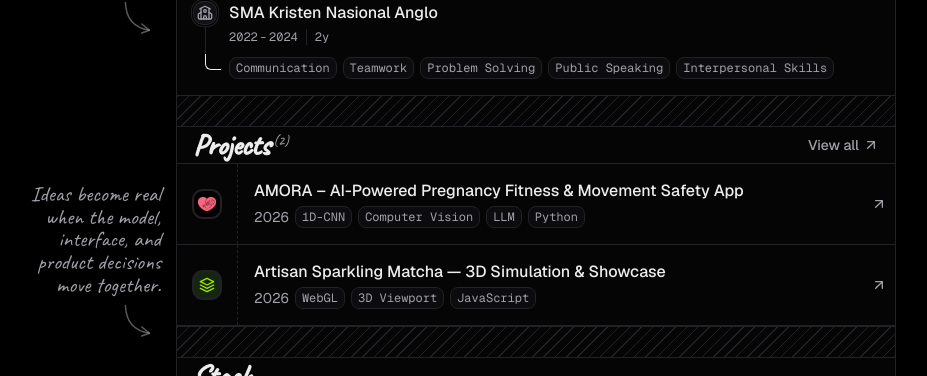
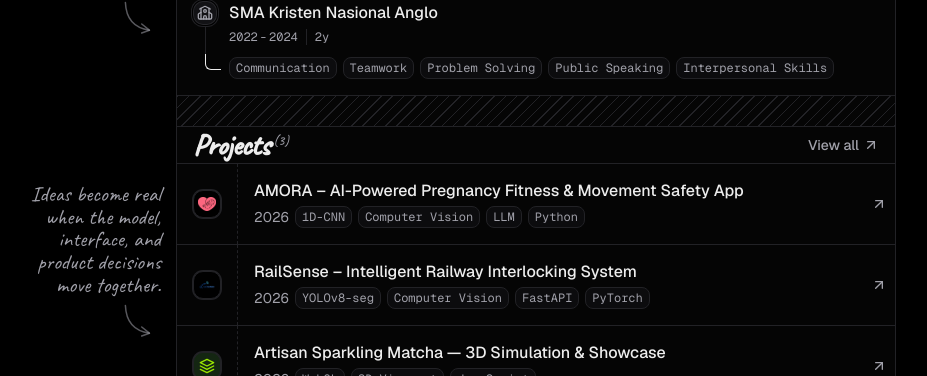
Before and after one commit to FidelCristopher/portofolio, a Next.js app: page / in a window 1280 px wide. Shown: the part 860-1236 px from the top of the page, without its empty margins (104-1031 px from the left). Built offline with nearby package versions, Linux system fonts and the light colour scheme; no server answers.

Commit message:
feat: add RailSense intelligent railway interlocking system to projects showcase

```diff
--- a/src/components/portfolio/root/AllProjectsGrid.tsx
+++ b/src/components/portfolio/root/AllProjectsGrid.tsx
@@ -39,7 +39,43 @@ export function AllProjectsGrid() {
           </a>
         </div>
 
-        {/* Project 2: Matcha Simulation */}
+        {/* Project 2: RailSense */}
+        <div id="project-railsense" className="group flex flex-col gap-2 bg-background p-3 transition-[background-color] duration-200 ease-out hover:bg-accent-muted">
+          <a
+            className="flex h-full flex-col gap-2 rounded-lg focus-visible:ring-2 focus-visible:ring-ring focus-visible:ring-offset-2 focus-visible:ring-offset-background focus-visible:outline-none"
+            href="https://github.com/FidelCristopher/RailSense"
+            target="_blank"
+            rel="noopener noreferrer"
+          >
+            <div className="relative flex aspect-[16/10] w-full items-center justify-center overflow-hidden rounded-lg border border-line bg-zinc-950 select-none">
+              <div className="relative z-10 flex size-28 items-center justify-center p-2 rounded-2xl bg-black/60 border border-white/10 shadow-2xl transition-transform duration-500 ease-out group-hover:scale-105">
+                <img alt="RailSense Logo" src="/projects/railsense/logo.png" className="size-full object-contain drop-shadow-lg" />
+              </div>
+            </div>
+            <div className="flex flex-col gap-2 p-2">
+              <div className="flex items-start justify-between gap-3">
+                <p className="text-lg leading-snug font-medium text-balance">RailSense – Intelligent Railway Interlocking System</p>
+                <svg xmlns="http://www.w3.org/2000/svg" width="24" height="24" viewBox="0 0 24 24" fill="none" stroke="currentColor" strokeWidth="2" strokeLinecap="round" strokeLinejoin="round" className="lucide lucide-arrow-up-right mt-1 size-4 shrink-0 text-muted-foreground transition-transform group-hover:translate-x-0.5 group-hover:-translate-y-0.5" aria-hidden="true">
+                  <path d="M7 7h10v10"></path>
+                  <path d="M7 17 17 7"></path>
+                </svg>
+              </div>
+              <p className="line-clamp-2 text-sm leading-6 text-muted-foreground">
+                Intelligent railway crossing safety and traffic light interlocking system powered by Computer Vision (YOLOv8-seg Instance Segmentation) and real-time hazard area actuation to prevent gridlocked vehicles on train tracks.
+              </p>
+              <div className="flex flex-wrap items-center gap-1.5">
+                <span data-slot="tag" className="inline-flex items-center rounded-md border border-border bg-muted/60 px-1.5 py-0.5 font-mono text-xs text-muted-foreground">2026</span>
+                <span data-slot="tag" className="inline-flex items-center rounded-md border border-border bg-muted/60 px-1.5 py-0.5 font-mono text-xs text-muted-foreground">Computer Vision</span>
+                <span data-slot="tag" className="inline-flex items-center rounded-md border border-border bg-muted/60 px-1.5 py-0.5 font-mono text-xs text-muted-foreground">YOLOv8-seg</span>
+                <span data-slot="tag" className="inline-flex items-center rounded-md border border-border bg-muted/60 px-1.5 py-0.5 font-mono text-xs text-muted-foreground">PyTorch</span>
+                <span data-slot="tag" className="inline-flex items-center rounded-md border border-border bg-muted/60 px-1.5 py-0.5 font-mono text-xs text-muted-foreground">FastAPI</span>
+                <span data-slot="tag" className="inline-flex items-center rounded-md border border-border bg-muted/60 px-1.5 py-0.5 font-mono text-xs text-muted-foreground">Next.js</span>
+              </div>
+            </div>
+          </a>
+        </div>
+
+        {/* Project 3: Matcha Simulation */}
         <div id="project-matcha" className="group flex flex-col gap-2 bg-background p-3 transition-[background-color] duration-200 ease-out hover:bg-accent-muted">
           <a
             className="flex h-full flex-col gap-2 rounded-lg focus-visible:ring-2 focus-visible:ring-ring focus-visible:ring-offset-2 focus-visible:ring-offset-background focus-visible:outline-none"
@@ -77,7 +113,7 @@ export function AllProjectsGrid() {
         </div>
 
         {/* Future Projects Placeholder */}
-        <div className="flex min-h-[300px] flex-col items-center justify-center bg-background p-6 select-none sm:col-span-2 border-t border-line">
+        <div className="flex min-h-[300px] flex-col items-center justify-center bg-background p-6 select-none border-t border-line">
           <span className="font-handwritten text-3xl font-medium tracking-wider text-muted-foreground">Still cooking next projects...</span>
         </div>
       </div>
--- a/src/components/portfolio/root/ProjectsSection.tsx
+++ b/src/components/portfolio/root/ProjectsSection.tsx
@@ -16,7 +16,7 @@ export function ProjectsSection() {
       <header data-slot="panel-header" className="border-b border-line px-4 has-data-[slot=panel-description]:*:data-[slot=panel-title]:border-b has-data-[slot=panel-description]:*:data-[slot=panel-title]:border-line">
         <div className="flex items-center justify-between gap-3">
           <h2 data-slot="panel-title" className="font-handwritten text-3xl font-semibold tracking-tight">
-            Projects<sup className="top-[-0.75em] ml-1 text-sm font-medium tracking-normal text-muted-foreground">(2)</sup>
+            Projects<sup className="top-[-0.75em] ml-1 text-sm font-medium tracking-normal text-muted-foreground">(3)</sup>
           </h2>
           <Link className="inline-flex items-center gap-1 text-sm font-medium text-muted-foreground transition-colors hover:text-foreground" href="/projects">
             View all
@@ -60,7 +60,39 @@ export function ProjectsSection() {
           </a>
         </div>
 
-        {/* Project 2: Matcha Simulation */}
+        {/* Project 2: RailSense */}
+        <div className="border-b border-line">
+          <a
+            className="flex items-center pr-2 transition-colors duration-200 ease-out hover:bg-accent-muted"
+            href="https://github.com/FidelCristopher/RailSense"
+            target="_blank"
+            rel="noopener noreferrer"
+          >
+            <div className="flex w-15 shrink-0 items-center justify-center">
+              <div className="flex size-7 items-center justify-center rounded-lg border border-border select-none bg-black p-1 ring-1 ring-line">
+                <img src="/projects/railsense/logo.png" alt="RailSense" className="size-full object-contain" />
+              </div>
+            </div>
+            <div className="flex-1 border-l border-dashed border-line p-4 pr-2">
+              <p className="mb-1 leading-snug font-medium text-balance">
+                RailSense – Intelligent Railway Interlocking System
+              </p>
+              <div className="flex flex-wrap items-center gap-1.5">
+                <span className="text-sm text-muted-foreground">2026</span>
+                <span data-slot="tag" className="inline-flex items-center rounded-md border border-border bg-muted/60 px-1.5 py-0.5 font-mono text-xs text-muted-foreground">YOLOv8-seg</span>
+                <span data-slot="tag" className="inline-flex items-center rounded-md border border-border bg-muted/60 px-1.5 py-0.5 font-mono text-xs text-muted-foreground">Computer Vision</span>
+                <span data-slot="tag" className="inline-flex items-center rounded-md border border-border bg-muted/60 px-1.5 py-0.5 font-mono text-xs text-muted-foreground">FastAPI</span>
+                <span data-slot="tag" className="inline-flex items-center rounded-md border border-border bg-muted/60 px-1.5 py-0.5 font-mono text-xs text-muted-foreground">PyTorch</span>
+              </div>
+            </div>
+            <svg xmlns="http://www.w3.org/2000/svg" width="24" height="24" viewBox="0 0 24 24" fill="none" stroke="currentColor" strokeWidth="2" strokeLinecap="round" strokeLinejoin="round" className="lucide lucide-arrow-up-right size-4 text-muted-foreground" aria-hidden="true">
+              <path d="M7 7h10v10"></path>
+              <path d="M7 17 17 7"></path>
+            </svg>
+          </a>
+        </div>
+
+        {/* Project 3: Matcha Simulation */}
         <div className="border-b border-line">
           <a
             className="flex items-center pr-2 transition-colors duration-200 ease-out hover:bg-accent-muted"
```
Also changed, not shown: public/projects/railsense/logo.png (added).
